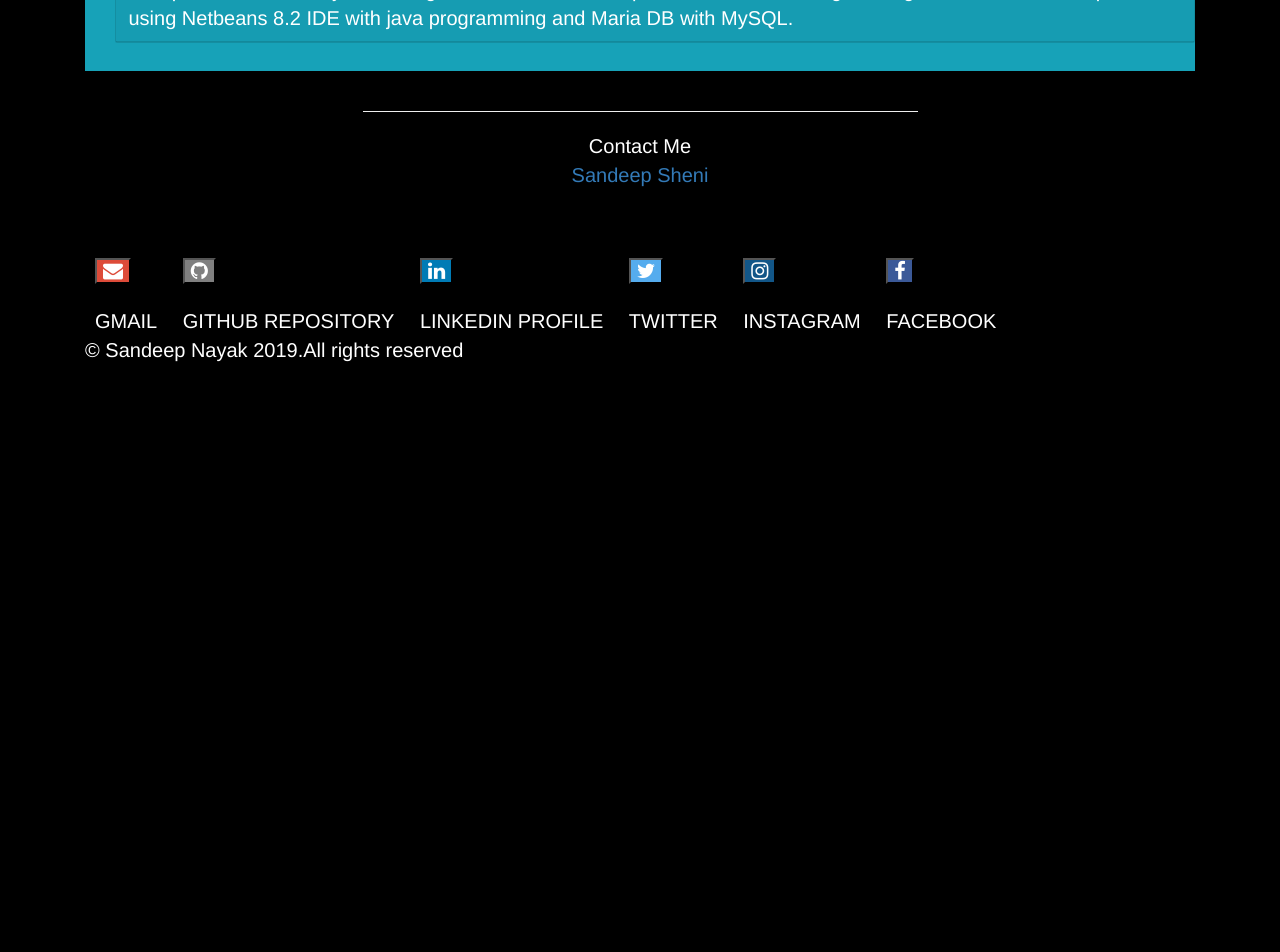
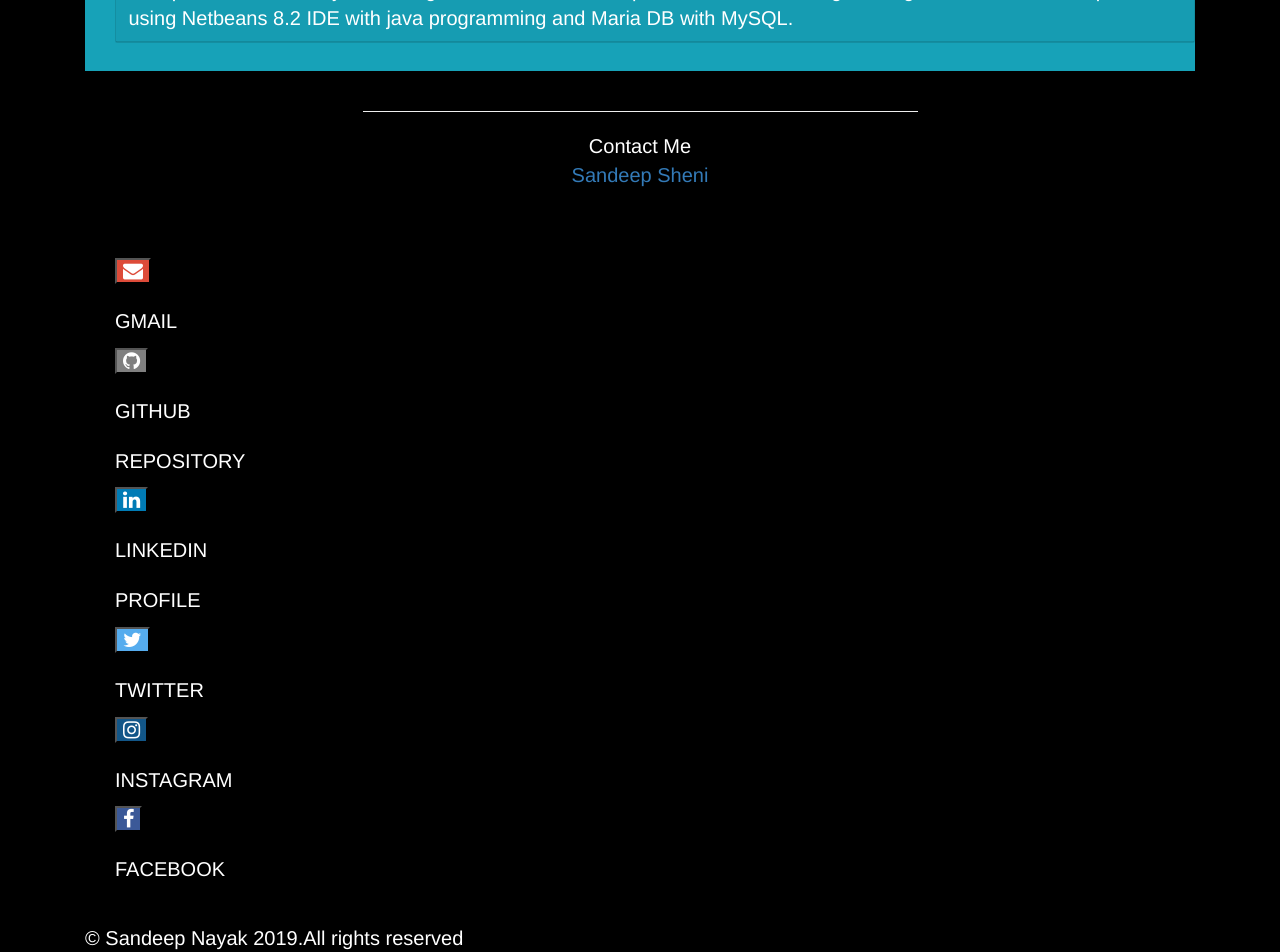
Before and after one commit to sandeepnayaks/sandeepnayaks.github.io, a Jekyll site: the page built from index.html, in a window 1280 px wide. Shown: the part 2940-3892 px from the top of the page. Built offline with Jekyll 4.4.1, drawn with Linux system fonts in a browser that asks for light colours; comment, search, counter and statistics services are not loaded; before the commit the page ends 3344 px from its top, so only the background shows below that.

Commit message:
Update default.html

```diff
--- a/_layouts/default.html
+++ b/_layouts/default.html
@@ -112,7 +112,7 @@ ul {
 		ul.icons {
 			cursor: default;
 			list-style: none;
-			padding-left: 0;
+			padding-left: 20px;
 		}
 
 			ul.icons li {
@@ -436,7 +436,8 @@ HTML5
 <br><br>
 	 </footer>
 	 <footer id="footer">
-
+		 <div class="row">
+<div class="col-sm-3 col-md-2 col-lg-1 ">
 	  <ul class="icons">
 
    <li><a href="mailto:sndpnayak.30@gmail.com"><button class="fa fa-envelope" ></button></a><p>GMAIL</p></li>
@@ -445,7 +446,7 @@ HTML5
 	<li><a href="https://twitter.com/sandeepnayak_/"><button class="fa fa-twitter" ></button></a><P>TWITTER</P></li>
 	<li><a href="https://www.instagram.com/sandeepnayak_"><button  class="fa fa-instagram" ></button></a><P>INSTAGRAM</P>	</li>
 	<li><a href="https://www.facebook.com/sandeep.nayak.5439087" ><button class="fa fa-facebook" ></button>
-	  </a><P>FACEBOOK</P></li><div>&copy Sandeep Nayak 2019.All rights reserved</div></center>
+		</a><P>FACEBOOK</P></li></div></div><div>&copy Sandeep Nayak 2019.All rights reserved</div></center>
 
   </footer>
 
```
